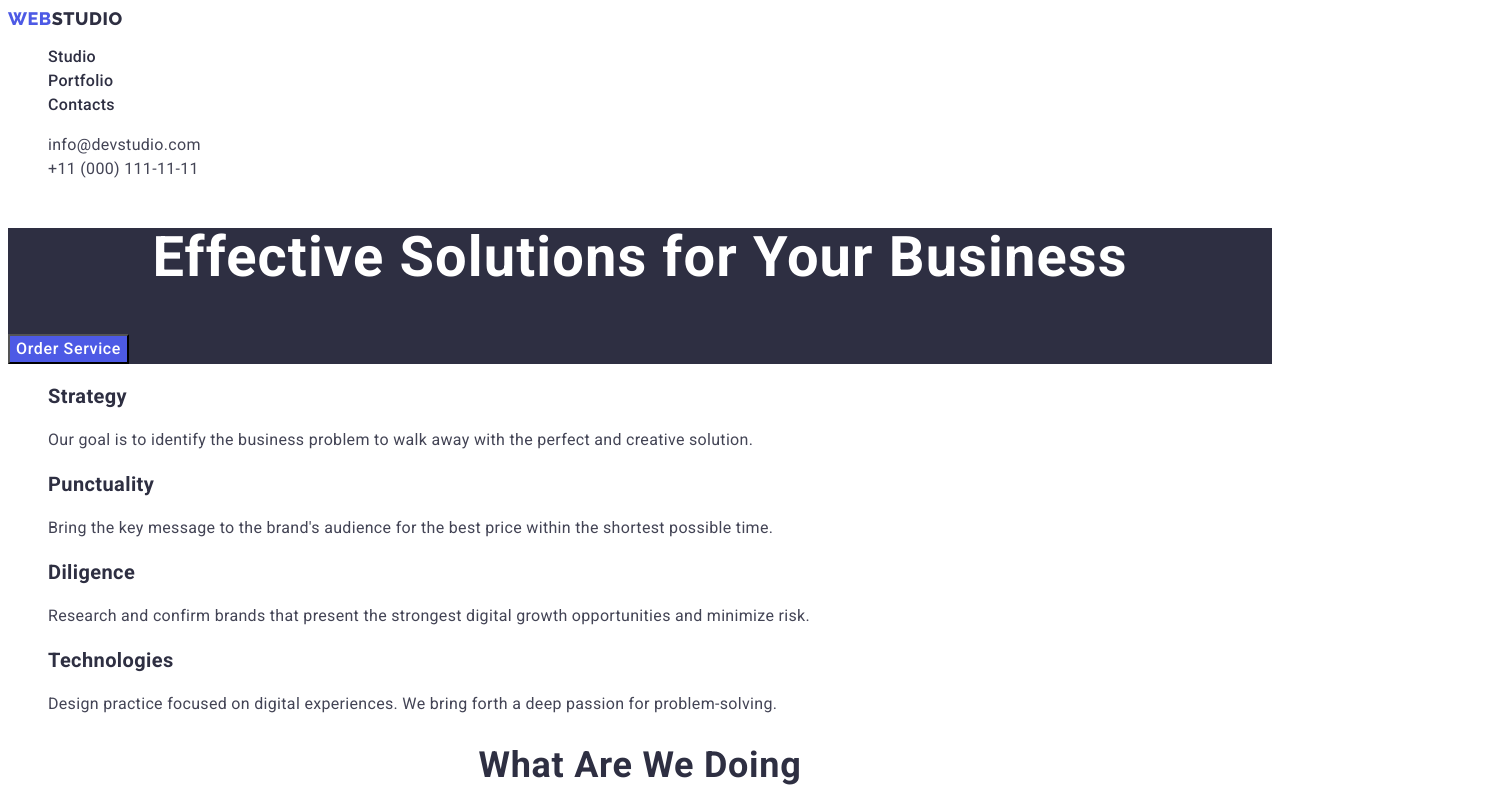
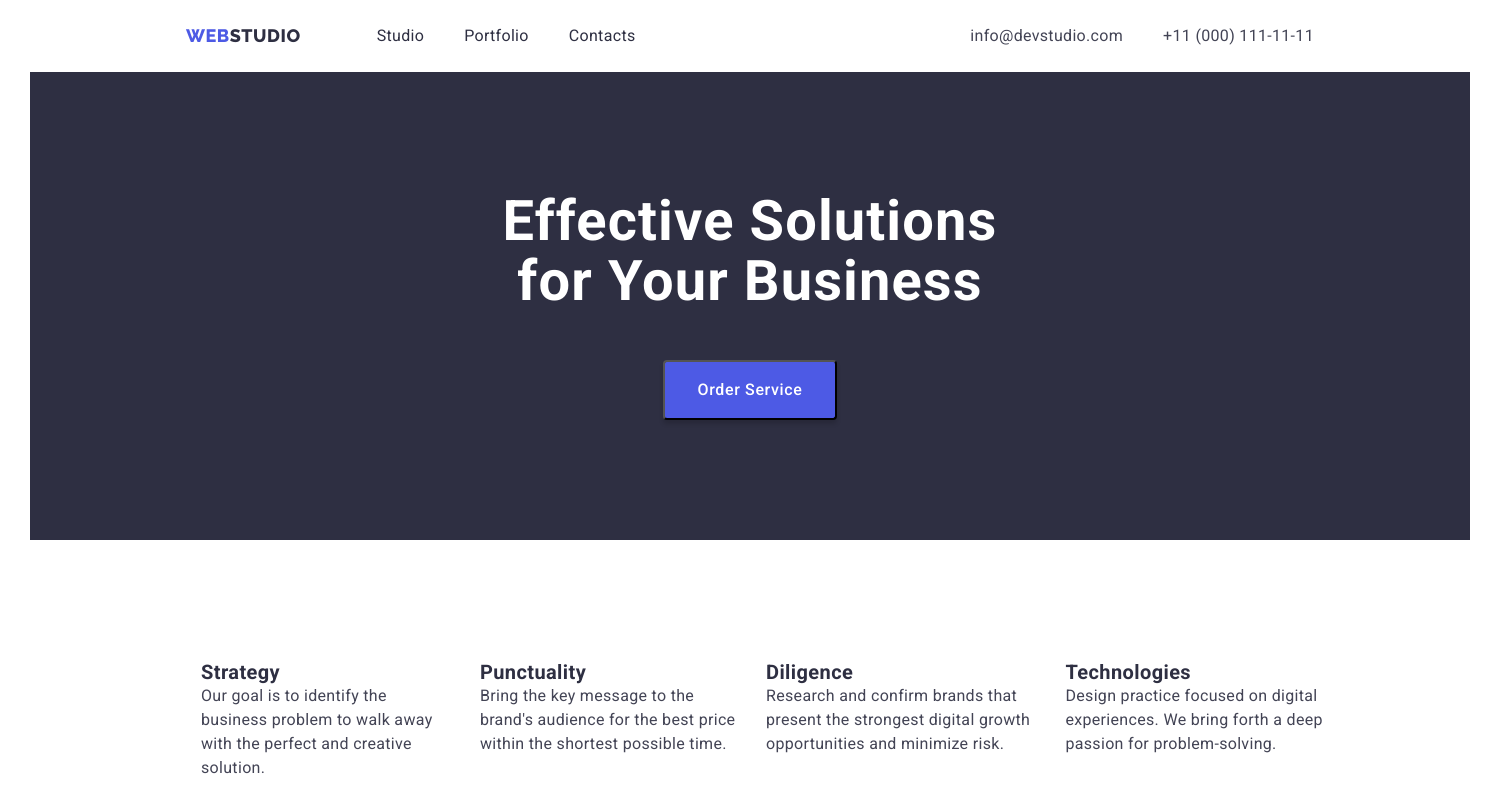
Before and after one commit to nata2806/goit-markup-hw-02, a plain HTML site: page index.html in a window 1280 px wide. Shown: the top 800 px of the page, 1500 px wide, since content can reach past the window. Drawn offline with nearby package versions, Linux system fonts and the light colour scheme.

Commit message:
Revert "25031"
This reverts commit 98b9b23cfefec4182692df8ba5cb0fee1bf9d8d3.

```diff
--- a/css/styles.css
+++ b/css/styles.css
@@ -5,6 +5,23 @@
   --studio-header: #2e2f42;
   --studio-footer: #f4f4fd;
   --list: #434455;
+}
+
+p,
+h1,
+h2,
+h3,
+h4,
+h5,
+h6 {
+  margin: 0;
+}
+ul {
+  margin: 0;
+  padding-left: 0;
+}
+img {
+  display: block;
 }
 
 body {
@@ -19,6 +36,19 @@ body {
 
 .link {
   text-decoration: none;
+}
+
+.container {
+  width: 1500px;
+  padding-left: 30px;
+  padding-right: 30px;
+
+  margin: 0 auto;
+}
+
+.section {
+  padding-top: 120px;
+  padding-bottom: 120px;
 }
 
 .description {
@@ -44,6 +74,11 @@ body {
   text-transform: uppercase;
   color: var(--main-logo);
   cursor: pointer;
+  margin-left: 156px;
+}
+
+.header-logo {
+  margin-right: 76px;
 }
 
 .header-studio {
@@ -55,13 +90,17 @@ body {
 
 /* ---------------HEADER------------------ */
 
+.header {
+  padding-top: 24px;
+  padding-bottom: 24px;
+}
 .header-item {
   font-size: 16px;
   line-height: 1.5;
   letter-spacing: 0.02em;
 }
+
 .header-link {
-  font-weight: 500;
   color: var(--main-title-color);
 }
 .header-link:hover,
@@ -73,13 +112,27 @@ body {
   font-style: normal;
 }
 .contact {
-  font-weight: 400;
   color: var(--list);
 }
 .contact:hover,
 .contact:focus {
   color: #404bbf;
   cursor: pointer;
+}
+.header-container {
+  display: flex;
+}
+
+.header-list {
+  display: flex;
+  gap: 40px;
+  padding-right: 156px;
+}
+
+.header-navigation {
+  display: flex;
+  align-items: center;
+  margin-right: auto;
 }
 
 /* ---------------HERO------------------ */
@@ -93,24 +146,31 @@ body {
   text-align: center;
   letter-spacing: 0.02em;
   color: var(--second-title-color);
+  width: 496px;
+  padding-bottom: 48px;
+  margin-left: auto;
+  margin-right: auto;
 }
 .hero-button {
+  min-width: 169px;
+  min-height: 56px;
+  padding: 16px 32px;
   font-family: inherit;
+  font-weight: 500;
   font-style: normal;
-  font-weight: 500;
   font-size: 16px;
   line-height: 1.5;
-  display: flex;
-  align-items: center;
+  text-align: center;
+  display: block;
   letter-spacing: 0.04em;
   color: var(--second-title-color);
   background-color: #4d5ae5;
+  box-shadow: 0px 4px 4px rgba(0, 0, 0, 0.15);
+  border-radius: 4px;
+  margin: 0 auto;
 }
 
-.button:hover {
-  background-color: #404bbf;
-  cursor: pointer;
-}
+.button:hover,
 .button:focus {
   background-color: #404bbf;
   cursor: pointer;
@@ -133,7 +193,36 @@ body {
   color: #434455;
 }
 
+.section-item {
+  display: flex;
+  margin-left: 156px;
+  gap: 24px;
+  width: 1158px;
+  padding-left: 15px;
+  padding-right: 15px;
+}
+.section-item:last-child {
+  margin-right: 156px;
+}
+
 /* ---------------ACTIVITY------------------ */
+
+.activity {
+  display: flex;
+  gap: 24px;
+  margin-left: 156px;
+  width: 1158px;
+  padding-left: 15px;
+  padding-right: 15px;
+}
+
+.activity:last-child {
+  margin-right: 156px;
+}
+
+.description {
+  margin-bottom: 72px;
+}
 
 /* ---------------OUR TEAM------------------ */
 
@@ -141,26 +230,36 @@ body {
   background-color: #f4f4fd;
 }
 
+.team-item {
+  display: flex;
+  margin-left: 156px;
+  gap: 24px;
+}
+
 .window {
   background-color: #ffffff;
+}
+
+.window:last-child {
+  margin-right: 156px;
 }
 .person {
   font-size: 20px;
   line-height: 1.2;
-
   letter-spacing: 0.02em;
   color: var(--main-title-color);
 }
 .position {
   font-size: 16px;
   line-height: 1.5;
-
   letter-spacing: 0.02em;
   color: #434455;
 }
 /* ---------------FOOTER------------------ */
 .footer-section {
   background: var(--main-title-color);
+  padding-top: 100px;
+  padding-bottom: 100px;
 }
 
 .footer-description {
@@ -168,6 +267,8 @@ body {
   line-height: 1.5;
   letter-spacing: 0.02em;
   color: var(--studio-footer);
+  padding-right: 1020px;
+  padding-left: 156px;
 }
 
 /* ---------------FILTERS------------------ */
--- a/index.html
+++ b/index.html
@@ -11,15 +11,25 @@
       href="https://fonts.googleapis.com/css2?family=Raleway:wght@800&family=Roboto:wght@400;500;700;900&display=swap"
       rel="stylesheet"
     />
+    <link
+      rel="stylesheet"
+      href="https://cdnjs.cloudflare.com/ajax/libs/modern-normalize/1.1.0/modern-normalize.min.css"
+      integrity="sha512-wpPYUAdjBVSE4KJnH1VR1HeZfpl1ub8YT/NKx4PuQ5NmX2tKuGu6U/JRp5y+Y8XG2tV+wKQpNHVUX03MfMFn9Q=="
+      crossorigin="anonymous"
+      referrerpolicy="no-referrer"
+    />
     <link rel="stylesheet" href="./css/styles.css" />
   </head>
   <body>
     <!------------------- HEADER ------------------------>
 
     <header class="header">
-      <nav class="list">
-        <a class="logo link">WEB<span class="header-studio">Studio</span></a>
-        <ul class="list">
+      <div class="container header-container">
+        <nav class="list header-navigation">
+          <a class="logo link header-logo"
+            >WEB<span class="header-studio">Studio</span></a
+          >
+          <ul class="header-list list">
             <li class="header-item">
               <a class="header-link link" href="./index.html">Studio</a>
             </li>
@@ -32,7 +42,7 @@
           </ul>
         </nav>
         <address class="adress">
-        <ul class="list">
+          <ul class="list header-list">
             <li class="header-item">
               <a class="contact link" href="mailto:info@devstudio.com"
                 >info@devstudio.com</a
@@ -45,26 +55,29 @@
             </li>
           </ul>
         </address>
+      </div>
     </header>
 
     <main>
       <!------------- HERO --------------->
-
-      <section class="hero">
+      <div class="container">
+        <section class="hero section">
           <h1 class="title">Effective Solutions for Your Business</h1>
-        <button class="hero-button button" type="button">Order Service</button>
+          <button class="hero-button button" type="button">
+            Order Service
+          </button>
         </section>
-
+      </div>
       <!------------- WE CAN --------------->
-
-      <section>
+      <div class="container">
+        <section class="section">
           <h2 hidden class="we-can">we can</h2>
-        <ul class="list">
+          <ul class="list section-item">
             <li>
               <h3 class="section-title">Strategy</h3>
               <p class="section-text">
-              Our goal is to identify the business problem to walk away with the
-              perfect and creative solution.
+                Our goal is to identify the business problem to walk away with
+                the perfect and creative solution.
               </p>
             </li>
             <li>
@@ -90,12 +103,13 @@
             </li>
           </ul>
         </section>
+      </div>
 
       <!------------- ACTIVITY --------------->
-
-      <section class="activity">
+      <div class="container">
+        <section class="section">
           <h2 class="description">What are we doing</h2>
-        <ul class="list">
+          <ul class="list activity">
             <li>
               <img src="./images/img_1.jpg" alt="pic1" />
             </li>
@@ -107,19 +121,30 @@
             </li>
           </ul>
         </section>
+      </div>
 
       <!------------- OUR TEAM --------------->
-
-      <section class="our-team">
+      <div class="container">
+        <section class="our-team section">
           <h2 class="description">Our Team</h2>
-        <ul class="list">
+          <ul class="list team-item">
             <li class="window">
-            <img src="./images/img-1.jpg" alt="marc" width="264" height="260" />
+              <img
+                src="./images/img-1.jpg"
+                alt="marc"
+                width="264"
+                height="260"
+              />
               <h3 class="person">Mark Guerrero</h3>
               <p class="position">Product Designer</p>
             </li>
             <li class="window">
-            <img src="./images/img-2.jpg" alt="tom" width="264" height="260" />
+              <img
+                src="./images/img-2.jpg"
+                alt="tom"
+                width="264"
+                height="260"
+              />
               <h3 class="person">Tom Ford</h3>
               <p class="position">Frontend Developer</p>
             </li>
@@ -145,18 +170,20 @@
             </li>
           </ul>
         </section>
+      </div>
     </main>
 
     <!------------- FOOTER --------------->
-
+    <div class="container">
       <footer class="footer-section">
         <a class="logo link" href="./index.html">
           WEB<span class="footer-studio">Studio</span>
         </a>
         <p class="footer-description">
-        Increase the flow of customers and sales for your business with digital
-        marketing & growth solutions.
+          Increase the flow of customers and sales for your business with
+          digital marketing & g rowth solutions.
         </p>
       </footer>
+    </div>
   </body>
 </html>
```
Lines whose indentation alone changed are shown as unchanged.
